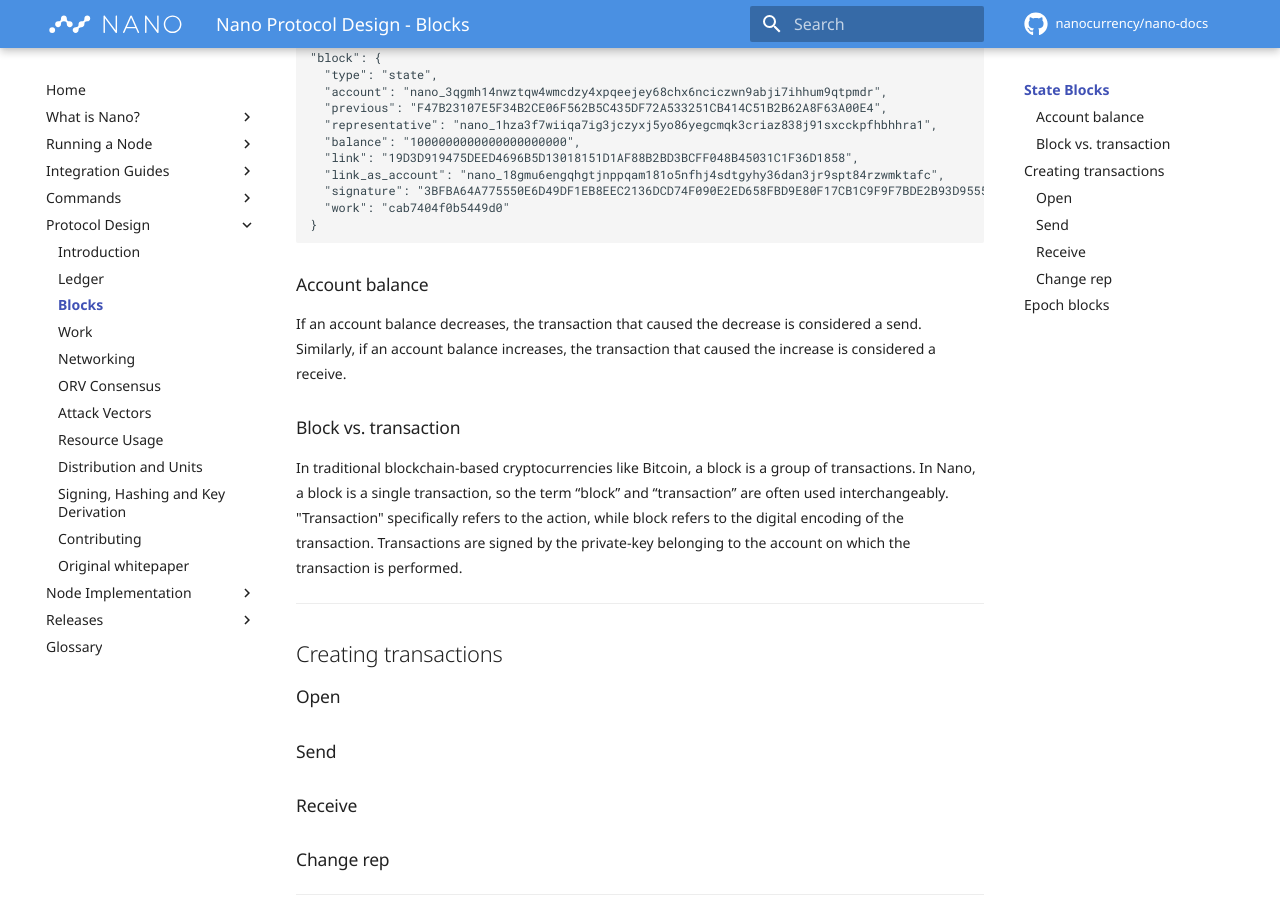
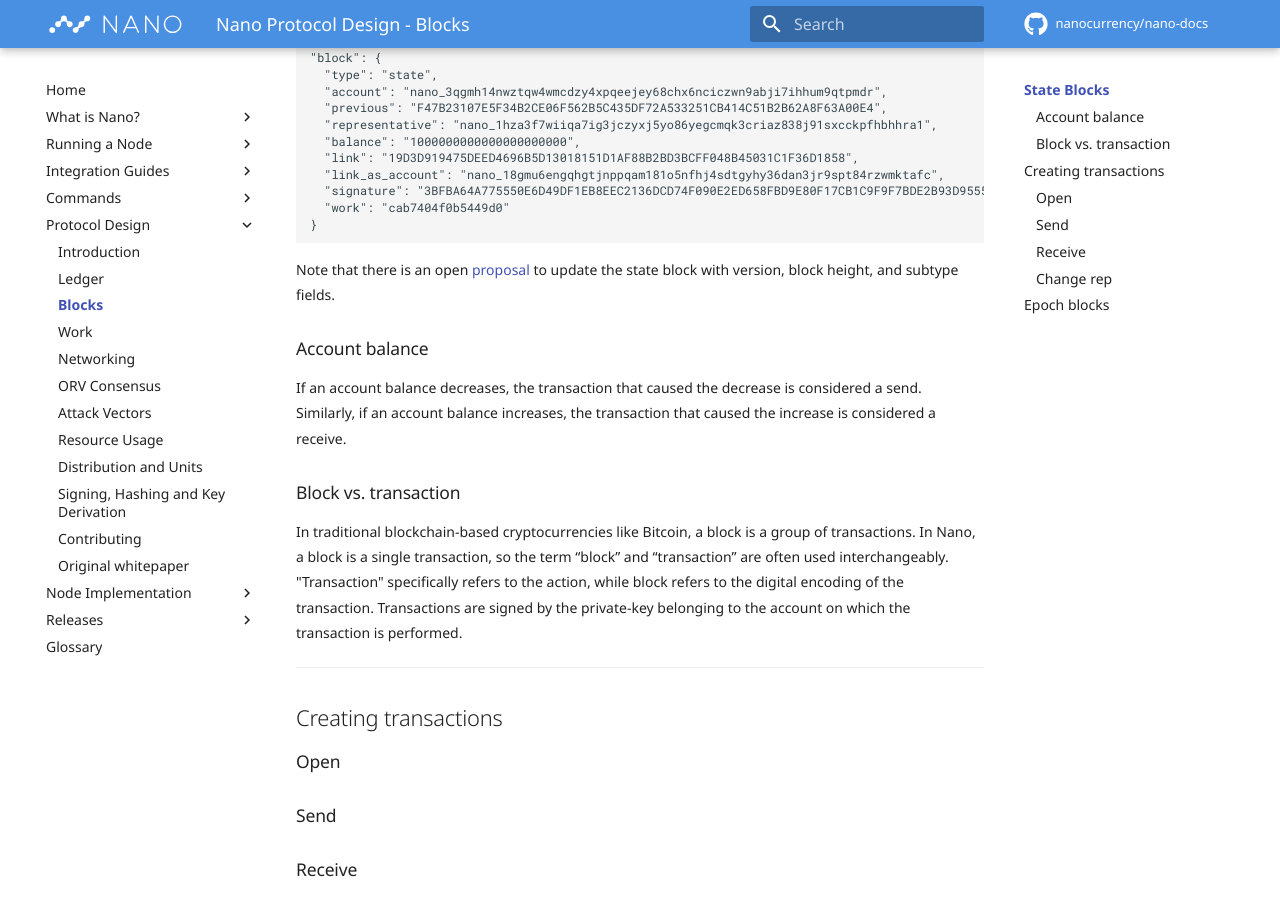
Before and after one commit to nanocurrency/nano-docs, an MkDocs documentation site: the page built from docs/protocol-design/blocks.md, in a window 1280 px wide and 900 px high, scrolled down 1306 px. Built offline with MkDocs 1.6.1 and Material for MkDocs 9.7.7, drawn with Linux system fonts in a browser that asks for light colours; comment, search, counter and statistics services are not loaded.

Commit message:
Update blocks.md
Adding a note for the state block update proposal

````diff
--- a/docs/protocol-design/blocks.md
+++ b/docs/protocol-design/blocks.md
@@ -45,6 +45,7 @@
   "work": "cab7404f0b5449d0"
 }
 ```
+Note that there is an open [proposal](https://github.com/nanocurrency/nano-node/issues/2864) to update the state block with version, block height, and subtype fields.
 
 ### Account balance
 
````
